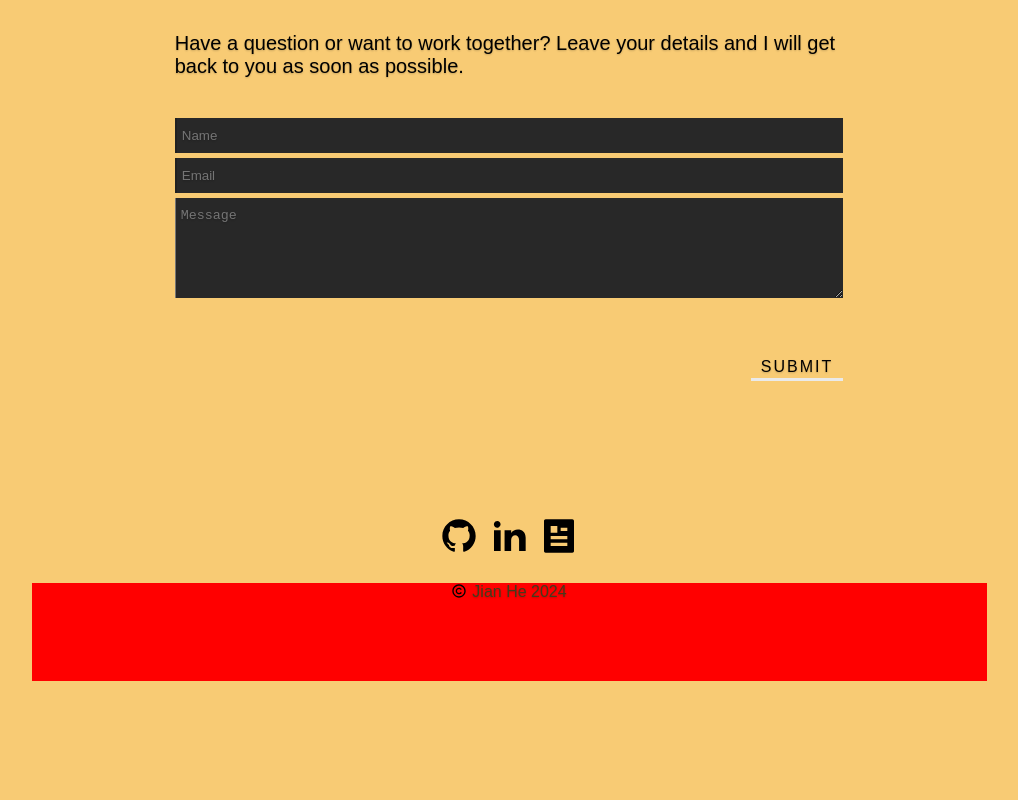
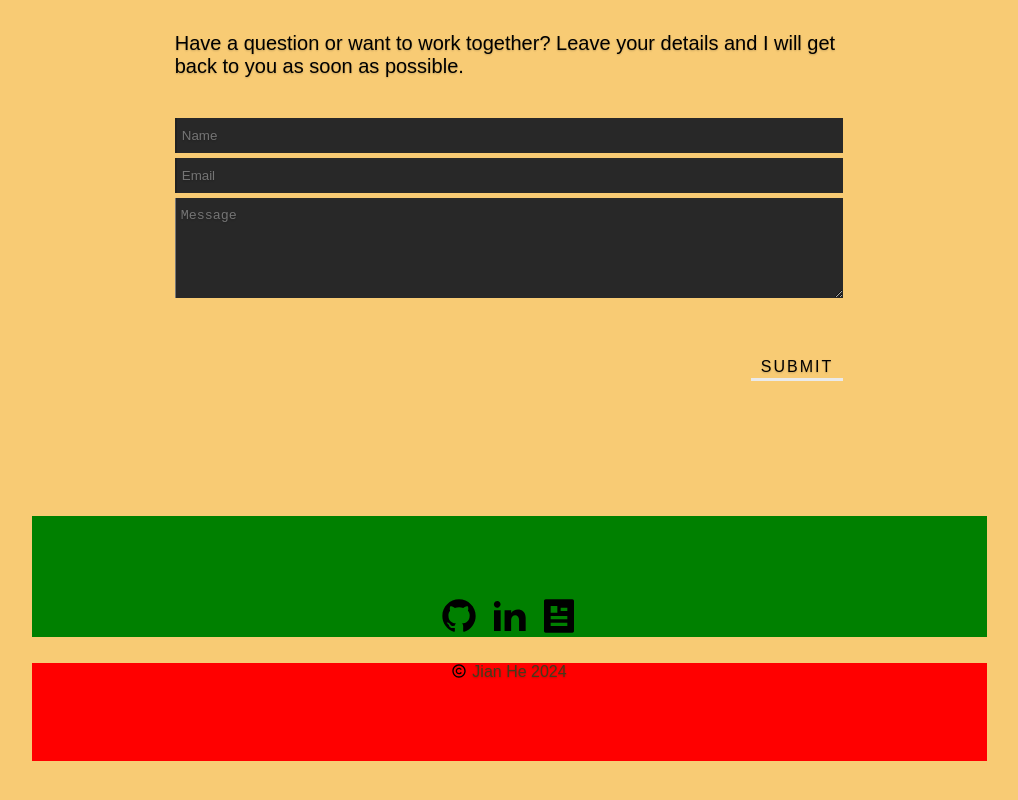
Before and after one commit to noddyc/PersonalWebsite, a React (Vite) app: page / in a window 1280 px wide. Shown: the part 4867-5667 px from the top of the page, without its empty margins (131-1149 px from the left). Before the commit the page ends 5605 px from the top, so only its background shows below. Built offline with nearby package versions, Linux system fonts and the light colour scheme.

Commit message:
commit12

```diff
--- a/src/Components/ContactForm.tsx
+++ b/src/Components/ContactForm.tsx
@@ -17,7 +17,7 @@ const ContactForm = () => {
   const [successful, setSuccessful] = useState(false);
 
   return (
-    <div className="ContactForm" id="Contact">
+    <div className="ContactForm">
       <div className="ContactForm__header">
         <h2>C</h2>
         <div className="ContactForm__header__div__list">
--- a/src/Components/Footer.scss
+++ b/src/Components/Footer.scss
@@ -1,6 +1,9 @@
 @use '../Base' as Base;
 
 .Footer{
+    background-color: green;
+    padding-top: Base.$font-size;
+
     display: flex;
     flex-direction: column;
     gap: calc(Base.$font-size/3);
--- a/src/Components/Footer.tsx
+++ b/src/Components/Footer.tsx
@@ -4,7 +4,7 @@ import { RiGithubFill, RiLinkedinFill, RiArticleFill } from '@remixicon/react';
 import './Footer.scss';
 
 const Footer = () => (
-  <div className="Footer">
+  <div className="Footer" id="Contact">
     <div className="Footer_div">
       <a href="https://github.com/noddyc" target="_blank" rel="noreferrer">
         <RiGithubFill className="Footer_icon" />
```
